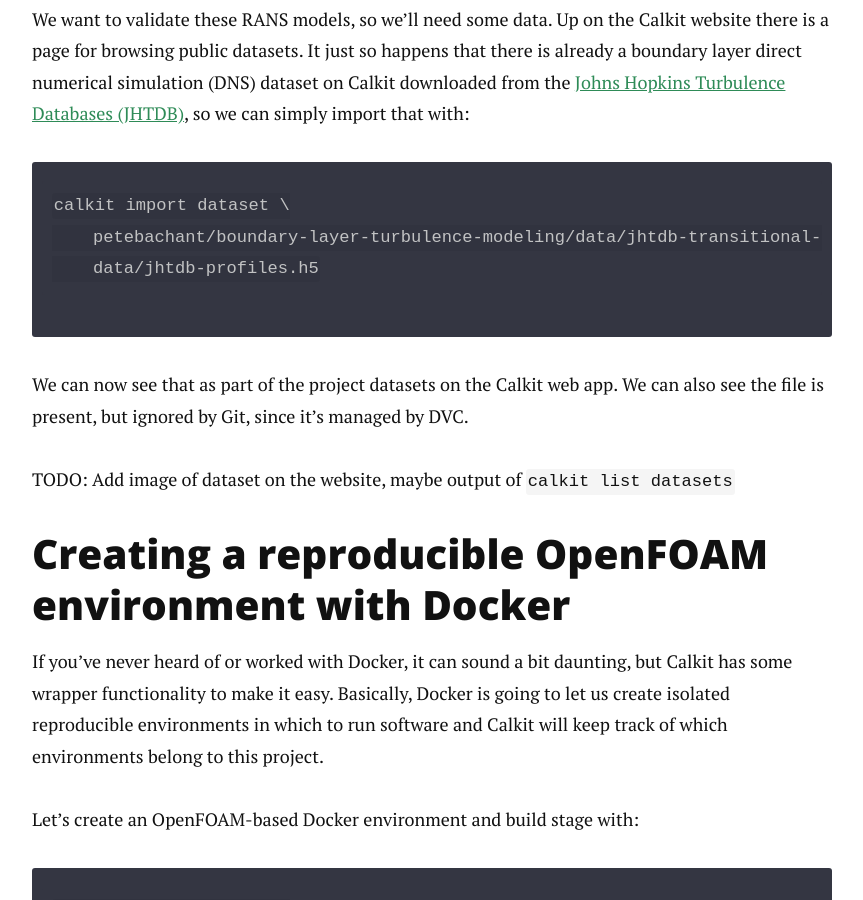
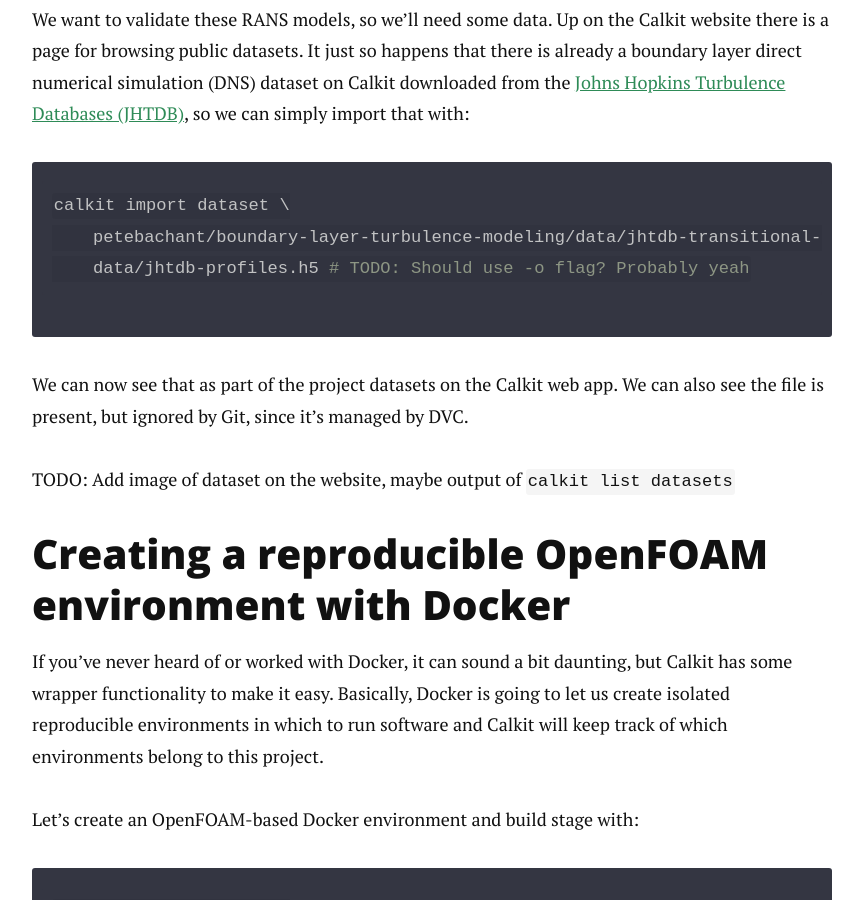
Before and after one commit to petebachant/petebachant.github.io, a Jekyll site: the page built from _posts/2024-10-15-reproducible-openfoam.markdown, in a window 1280 px wide and 900 px high, scrolled down 2914 px. Shown: the whole window, without its empty margins (208-1071 px from the left). Built offline with Jekyll 4.4.1, drawn with Linux system fonts in a browser that asks for light colours; nearby versions of some CDN libraries; formulas are drawn with MathJax 3; comment, search, counter and statistics services are not loaded.

Commit message:
Add TODO note

````diff
--- a/_posts/2024-10-15-reproducible-openfoam.markdown
+++ b/_posts/2024-10-15-reproducible-openfoam.markdown
@@ -104,7 +104,7 @@
 ```sh
 calkit import dataset \
     petebachant/boundary-layer-turbulence-modeling/data/jhtdb-transitional-bl/time-ave-profiles.h5 \
-    data/jhtdb-profiles.h5
+    data/jhtdb-profiles.h5 # TODO: Should use -o flag? Probably yeah
 ```
 
 We can now see that as part of the project datasets on the Calkit web app.
````
